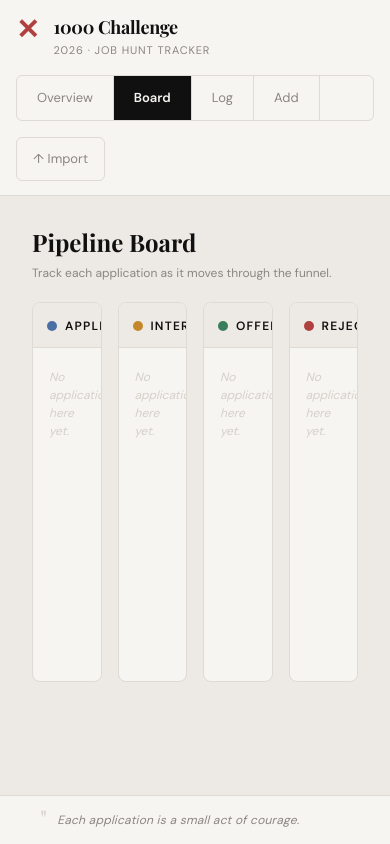
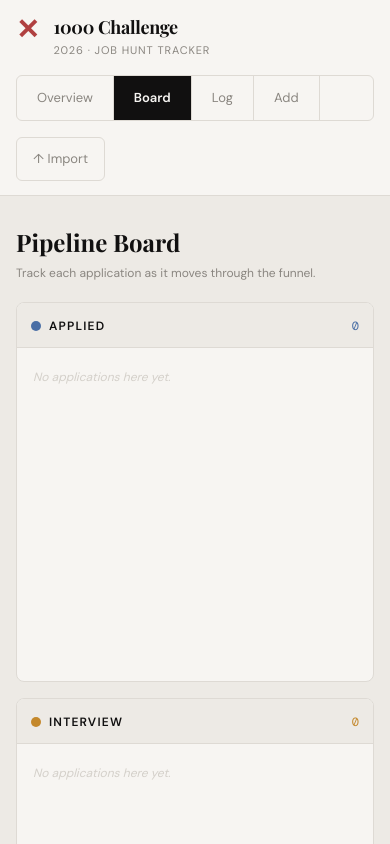
Before and after one commit to MeFerdi/rejection-tracker, a React (Vite) app: page / in a window 390 px wide. Both pictures are taken after a click on the button "Board". Shown: the top 844 px of the page. Built offline with nearby package versions, Linux system fonts and the light colour scheme.

Commit message:
feat: enhance Board component with responsive layout and improved accessibility features

```diff
--- a/src/views/Board.jsx
+++ b/src/views/Board.jsx
@@ -18,18 +18,18 @@ export default function Board({ apps, onEdit, onDelete }) {
   }, [apps]);
 
   return (
-    <div style={styles.page}>
+    <div className="page-pad" style={styles.page}>
       <div style={styles.toolbar}>
         <div style={styles.title}>Pipeline Board</div>
         <div style={styles.subtitle}>Track each application as it moves through the funnel.</div>
       </div>
 
-      <div style={styles.board}>
+      <div className="board-grid" style={styles.board}>
         {BOARD_STATUSES.map((status) => {
           const cfg = STATUS_CONFIG[status];
           const items = grouped[status] || [];
           return (
-            <section key={status} style={styles.column}>
+            <section key={status} className="board-column" style={styles.column}>
               <header style={styles.columnHeader}>
                 <div style={styles.columnTitleWrap}>
                   <span style={{ ...styles.columnDot, background: cfg.color }} />
@@ -71,8 +71,8 @@ export default function Board({ apps, onEdit, onDelete }) {
                       </div>
 
                       <div style={styles.actions}>
-                        <button style={styles.action} onClick={() => onEdit(app)}>Edit</button>
-                        <button style={{ ...styles.action, color: colors.rejected }} onClick={() => onDelete(app.id)}>Delete</button>
+                        <button type="button" style={styles.action} onClick={() => onEdit(app)} aria-label={`Edit ${app.company} ${app.role}`}>Edit</button>
+                        <button type="button" style={{ ...styles.action, color: colors.rejected }} onClick={() => onDelete(app.id)} aria-label={`Delete ${app.company} ${app.role}`}>Delete</button>
                       </div>
                     </article>
                   );
@@ -107,7 +107,7 @@ const styles = {
   },
   board: {
     display: "grid",
-    gridTemplateColumns: "repeat(4, minmax(0, 1fr))",
+    gridTemplateColumns: "repeat(auto-fit, minmax(260px, 1fr))",
     gap: 16,
     alignItems: "start",
   },
```
